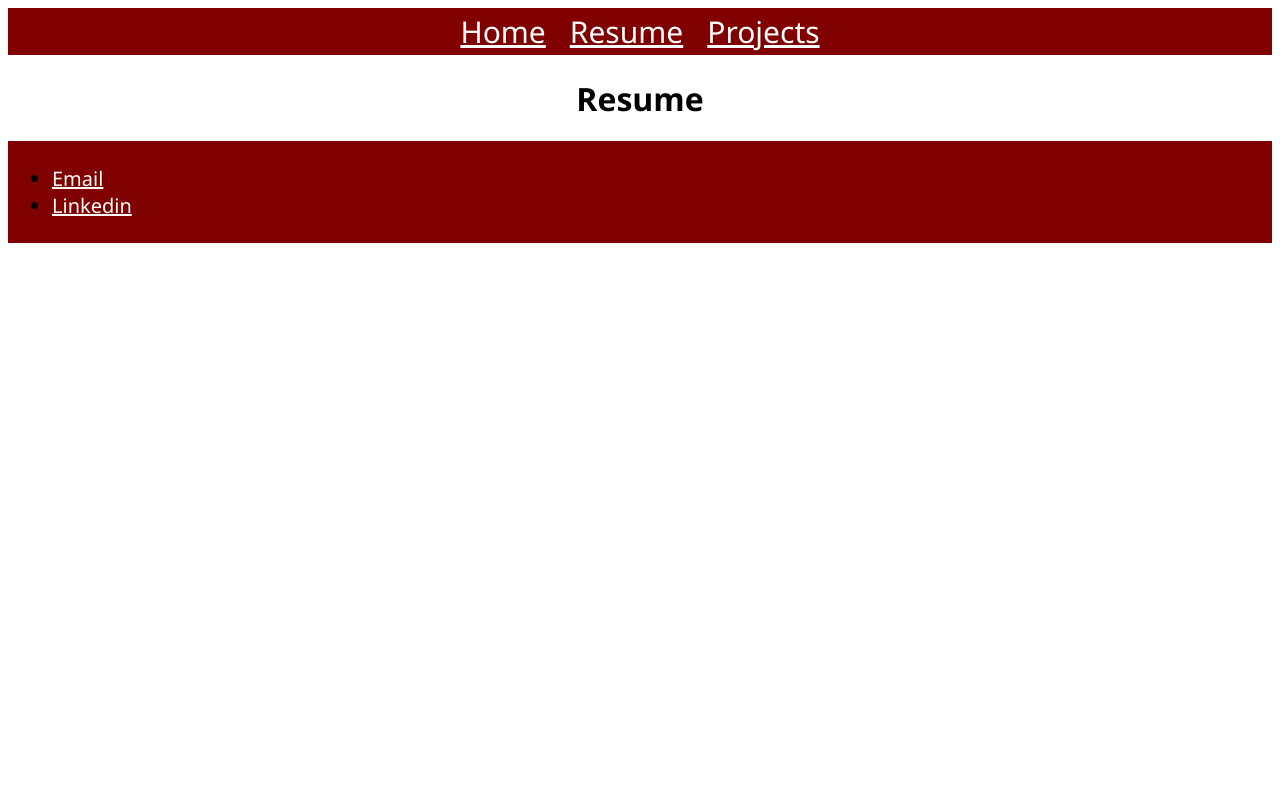
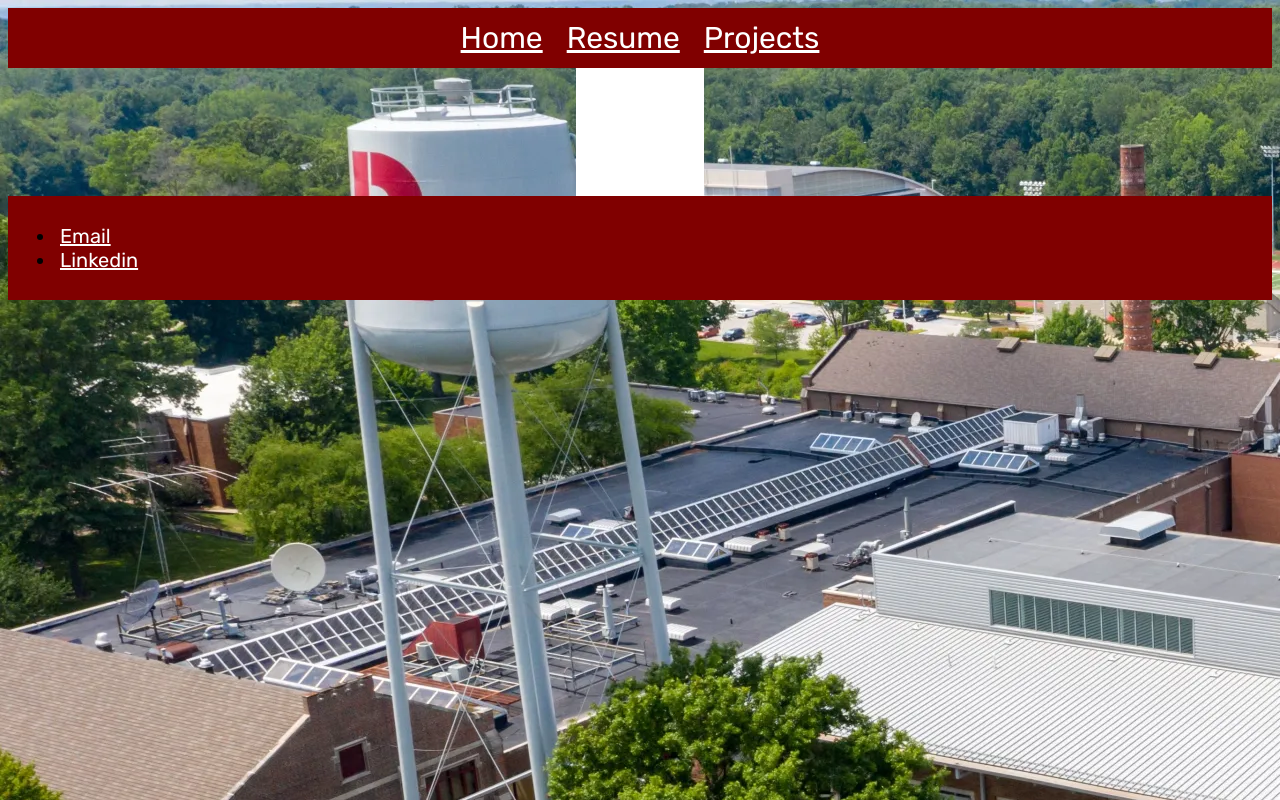
Before and after one commit to rhit-cilibeja/rhit-cilibeja.github.io, a plain HTML site: page resume.html in a window 1280 px wide. Drawn offline with Linux system fonts and the light colour scheme.

Commit message:
Imrpoved navigation

```diff
--- a/resources/style.css
+++ b/resources/style.css
@@ -1,31 +1,41 @@
-@font-face {
-  font-family: "Rubik";
-  src: url("..\assets\fonts\Rubik-Regular.ttf") format("ttf");
-}
+/* https://fonts.google.com/selection/embed you need to select a font to see this*/
+@import url('https://fonts.googleapis.com/css2?family=Rubik:ital,wght@0,300..900;1,300..900&display=swap');
 
 body {
 	font-family: "Rubik", 'Segoe UI', Tahoma, Geneva, Verdana, sans-serif;
+
+  	font-optical-sizing: auto;
+  	font-weight: 400;
+  	font-style: normal;
 	text-align: center;
+	background-image: url("../assets/rose-bg.jpeg");
 }
 
 li {
 	text-align: left;
 }
 
+main {
+	background-color: white;
+	padding: 4em;
+	max-width: fit-content;
+	margin: auto;
+}
+
 .navTools {
-	padding: 0.2em;
+	padding: 0.4em;
 	background-color: #800000;
 }
 
 header {
 	/* https://www.w3schools.com/howto/howto_css_sticky_element.asp */
 	position: sticky;
+	font-size: 30px;
 	top: 0;
 }
 
 header a {
 	padding: 0.4em;
-	font-size: 30px;
 	margin: auto;
 }
 
@@ -42,3 +52,7 @@ footer {
 	text-align: left;
 	font-size: 20px;
 }
+
+footer a {
+	padding: 0.2em;
+}
--- a/resume.html
+++ b/resume.html
@@ -7,7 +7,9 @@
 	</head>
 	<body lang="en">
 		<header></header>
-		<h1>Resume</h1>
+		<main>
+
+		</main>
 		<footer></footer>
 	</body>
 </html>
```
Also changed, not shown: portfolio.html (+2 -0 lines), assets/rose-bg.jpeg (added).
